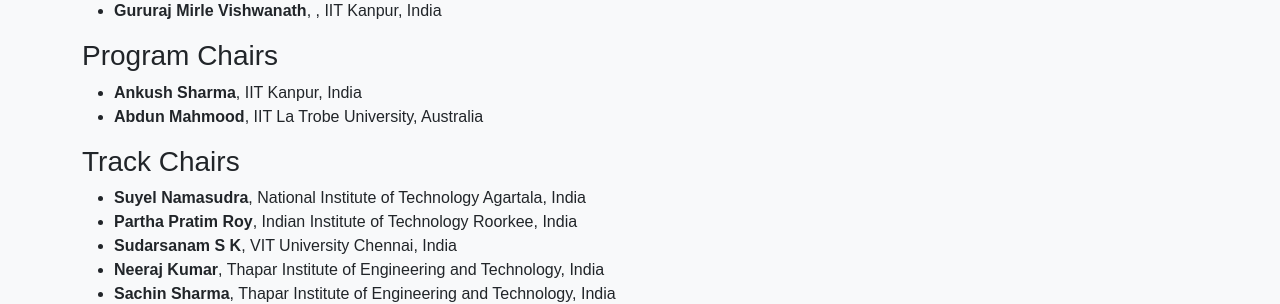
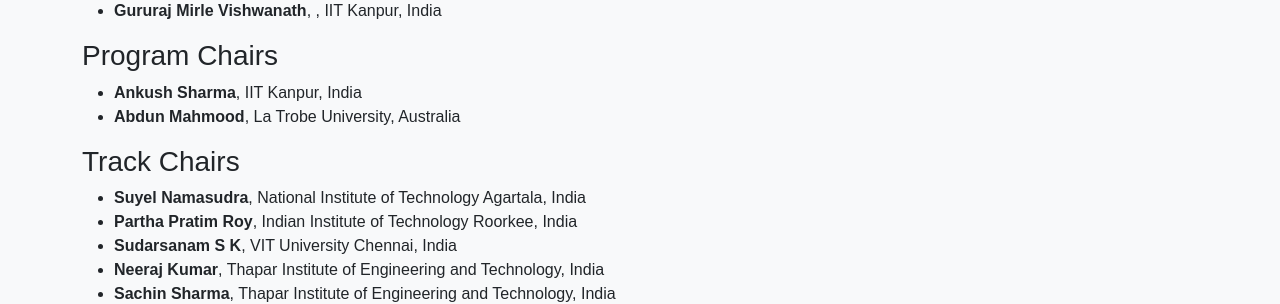
Before and after one commit to icea2025/latrobe, a Jekyll site: the page committee/index.html, which Jekyll copies as it is, in a window 1280 px wide and 900 px high. Shown: the part 376-680 px from the top of the window. Built offline with Jekyll 4.4.1, drawn with Linux system fonts in a browser that asks for light colours.

Commit message:
Update index.html

```diff
--- a/committee/index.html
+++ b/committee/index.html
@@ -96,7 +96,7 @@
       <h3>Program Chairs</h3>
       <ul>
         <li><b>Ankush Sharma</b>, IIT Kanpur, India</li>
-        <li><b>Abdun Mahmood</b>, IIT La Trobe University, Australia</li>
+        <li><b>Abdun Mahmood</b>, La Trobe University, Australia</li>
 
       </ul>
 
```
